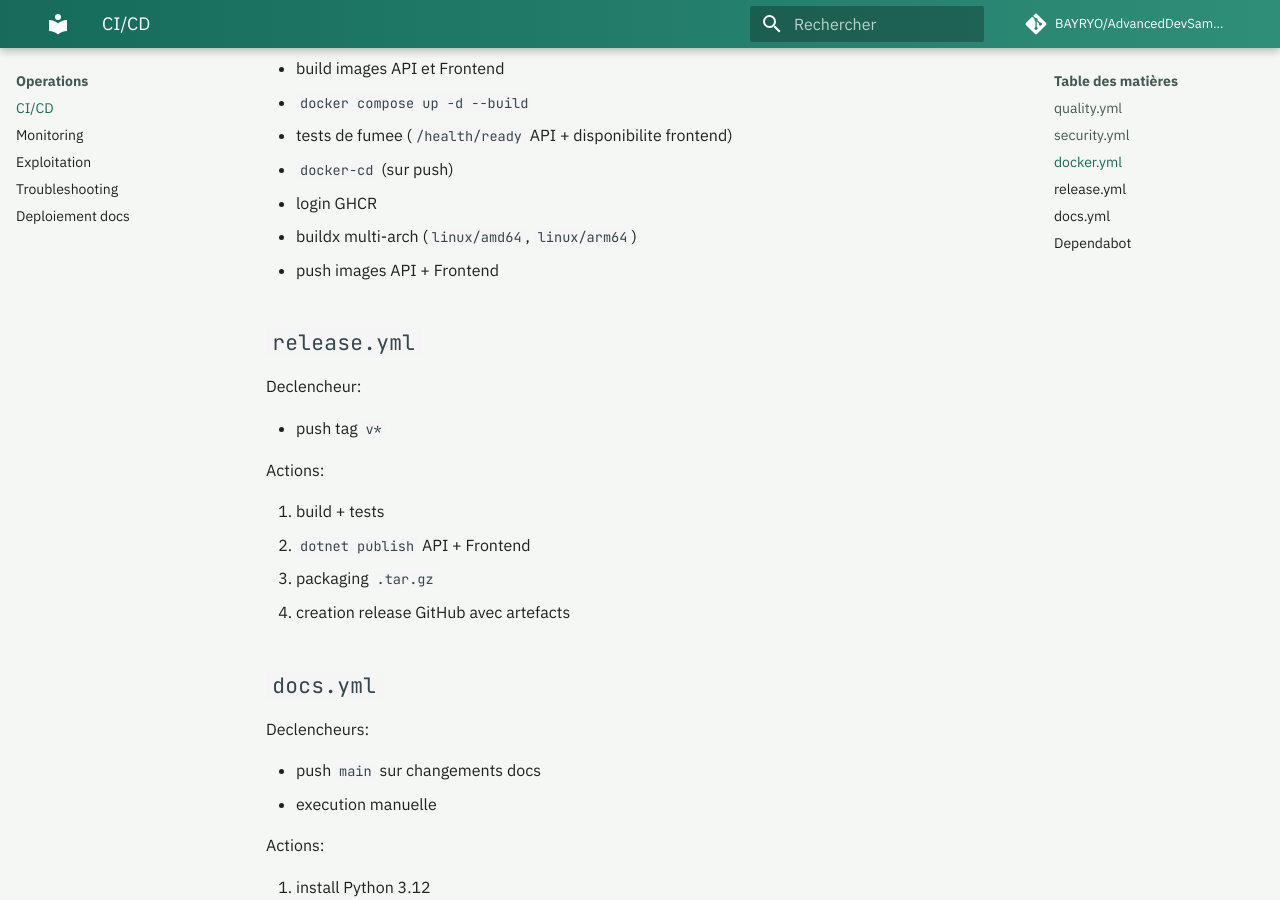
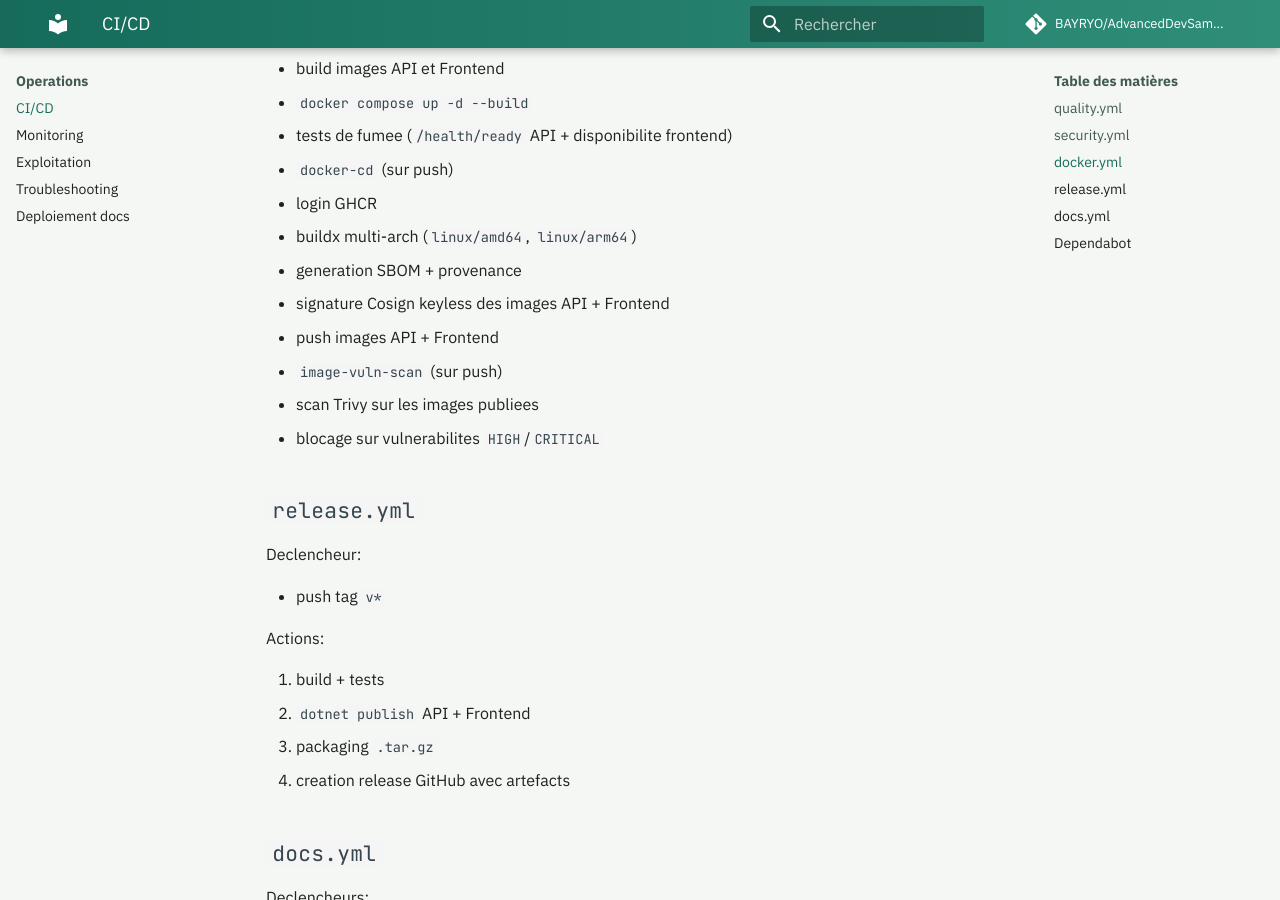
Before and after one commit to BAYRYO/AdvancedDevSample, an MkDocs documentation site: the page built from docs/cicd.md, in a window 1280 px wide and 900 px high, scrolled down 1265 px. Built offline with MkDocs 1.6.1 and Material for MkDocs 9.7.7, drawn with Linux system fonts in a browser that asks for light colours; comment, search, counter and statistics services are not loaded.

Commit message:
chore: Update CI/CD workflows to enhance paths for triggers, add image signing, and implement vulnerability scanning

```diff
--- a/docs/cicd.md
+++ b/docs/cicd.md
@@ -47,7 +47,12 @@ Jobs:
 - `docker-cd` (sur push)
   - login GHCR
   - buildx multi-arch (`linux/amd64`, `linux/arm64`)
+  - generation SBOM + provenance
+  - signature Cosign keyless des images API + Frontend
   - push images API + Frontend
+- `image-vuln-scan` (sur push)
+  - scan Trivy sur les images publiees
+  - blocage sur vulnerabilites `HIGH`/`CRITICAL`
 
 ## `release.yml`
 
```
Also changed, not shown: docs/architecture.md (+1 -1 lines), 4 other files.
